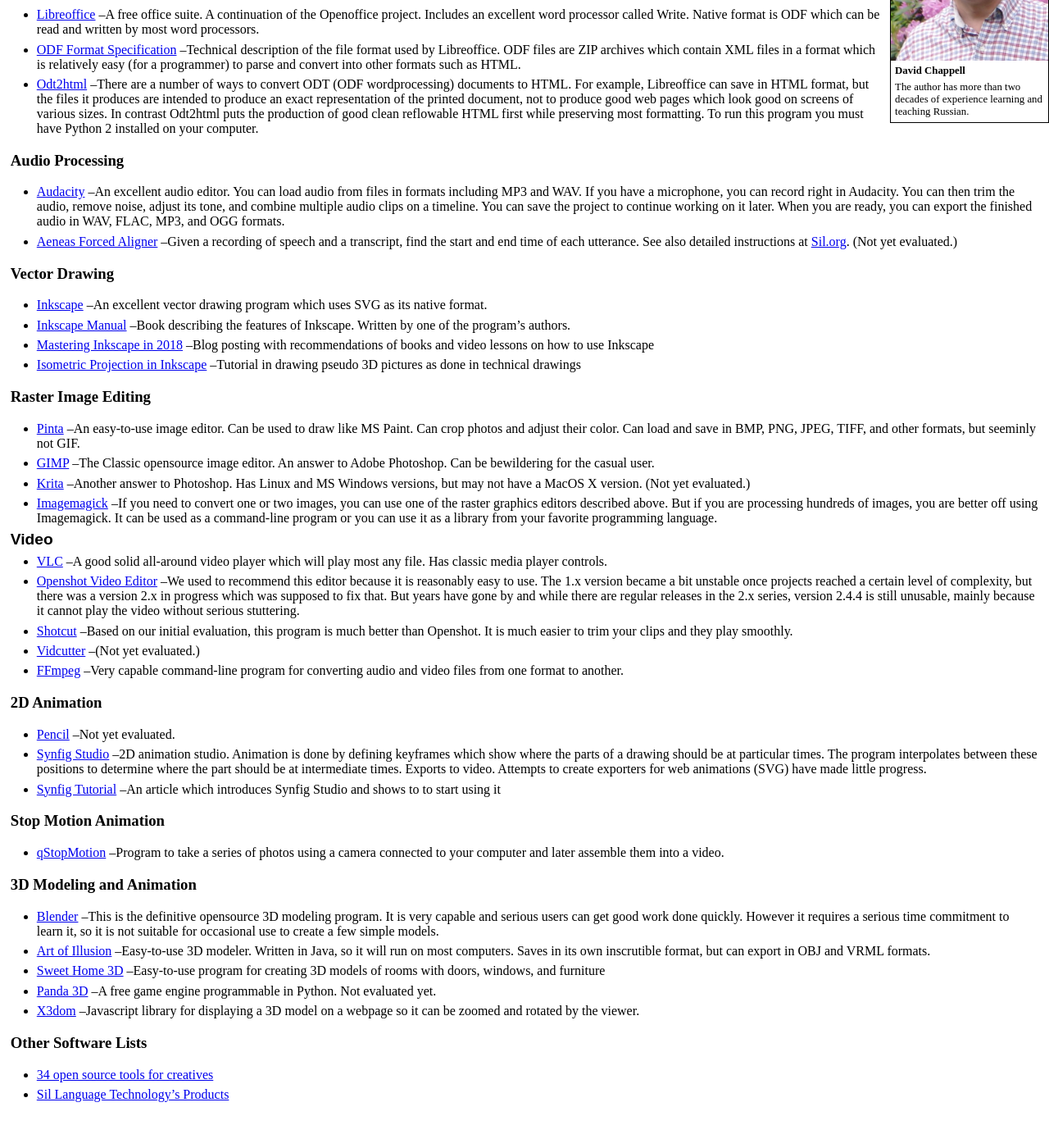
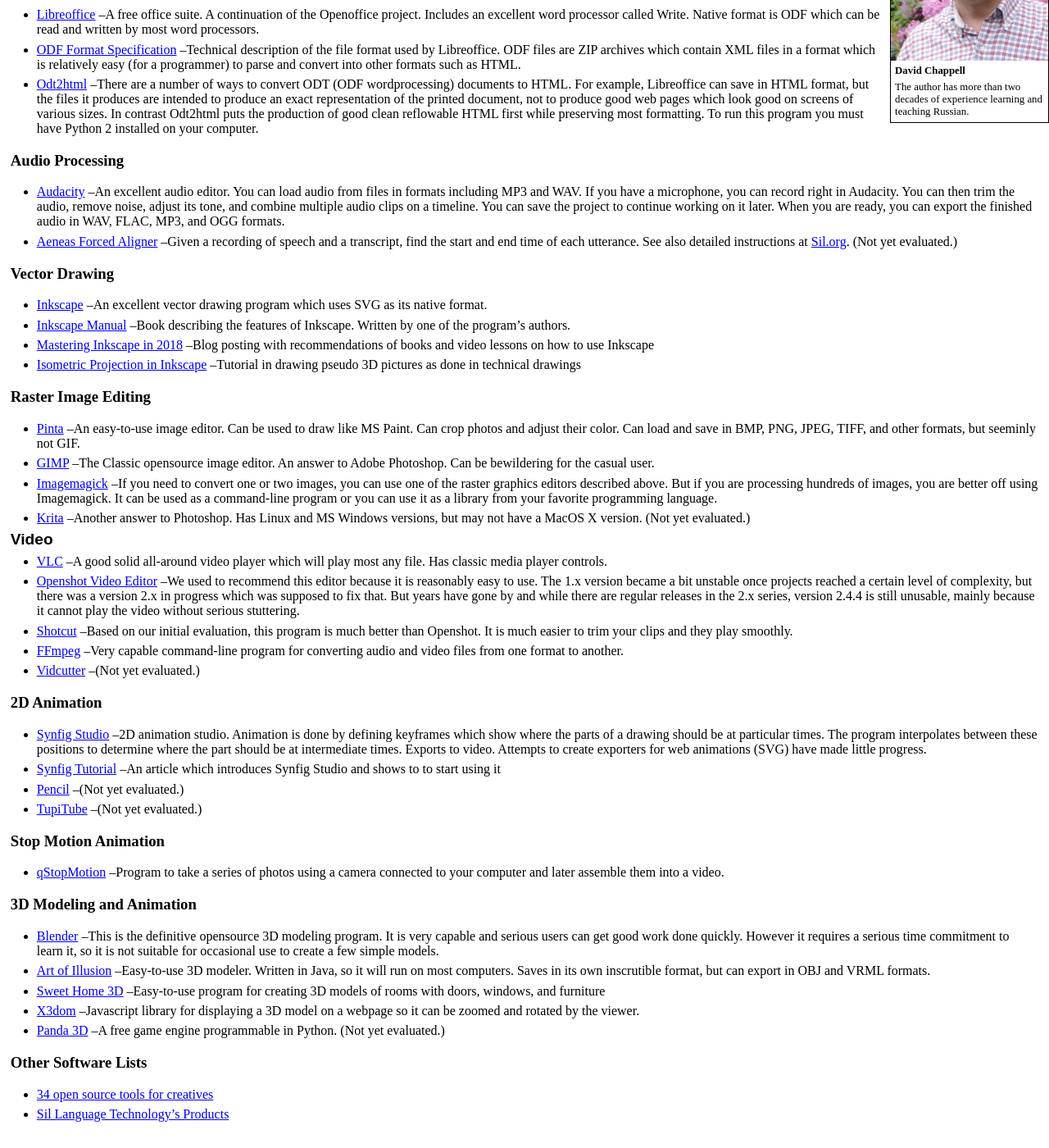
Before and after one commit to david672orford/russian-language-list, a Jekyll site: the page built from for-instructors/software.md, in a window 1280 px wide and 1400 px high, scrolled down 223 px. Shown: the whole window at 82% size. Built offline with Jekyll 4.4.1, drawn with Linux system fonts in a browser that asks for light colours; our own code applies the rules of GitHub Pages for plain Markdown files; before the commit the page ends 1599 px from its top, so only the background shows below that.

Commit message:
added TupiTube

```diff
--- a/for-instructors/software.md
+++ b/for-instructors/software.md
@@ -60,15 +60,16 @@
 * [GIMP](https://www.gimp.org/)
 	--The Classic opensource image editor. An answer to Adobe Photoshop. Can be
 	bewildering for the casual user.
-* [Krita](https://krita.org)
-	--Another answer to Photoshop. Has Linux and MS Windows versions, but may
-	not have a MacOS X version. (Not yet evaluated.)
 * [Imagemagick](https://www.imagemagick.org)
 	--If you need to convert one or two images, you can use one of the raster
 	graphics editors described above. But if you are processing hundreds
 	of images, you are better off using Imagemagick. It can be used as a
 	command-line program or you can use it as a library from your favorite
 	programming language.
+* [Krita](https://krita.org)
+	--Another answer to Photoshop. Has Linux and MS Windows versions, but may
+	not have a MacOS X version.
+	(Not yet evaluated.)
 
 ## Video
 * [VLC](https://www.videolan.org)
@@ -101,6 +100,10 @@
 	exporters for web animations (SVG) have made little progress.
 * [Synfig Tutorial](https://opensource.com/article/16/12/synfig-studio-animation-software-tutorial)
 	--An article which introduces Synfig Studio and shows to to start using it
+* [Pencil](https://www.pencil2d.org)
+	--(Not yet evaluated.)
+* [TupiTube](http://www.tupitube.com/)
+	--(Not yet evaluated.)
 
 ### Stop Motion Animation
 * [qStopMotion](http://www.qstopmotion.org)
@@ -118,11 +121,12 @@
 	Saves in its own inscrutible format, but can export in OBJ and VRML formats.
 * [Sweet Home 3D](http://www.sweethome3d.com)
 	--Easy-to-use program for creating 3D models of rooms with doors, windows, and furniture
-* [Panda 3D](https://www.panda3d.org)
-	--A free game engine programmable in Python. Not evaluated yet.
 * [X3dom](https://www.x3dom.org/)
 	--Javascript library for displaying a 3D model on a webpage so it can be
 	zoomed and rotated by the viewer.
+* [Panda 3D](https://www.panda3d.org)
+	--A free game engine programmable in Python.
+	(Not yet evaluated.)
 
 ### Other Software Lists
 * [34 open source tools for creatives](https://opensource.com/article/16/12/yearbook-top-open-source-creative-tools-2016)
```
Also changed, not shown: other parts of for-instructors/software.md (+2 -4 lines).
